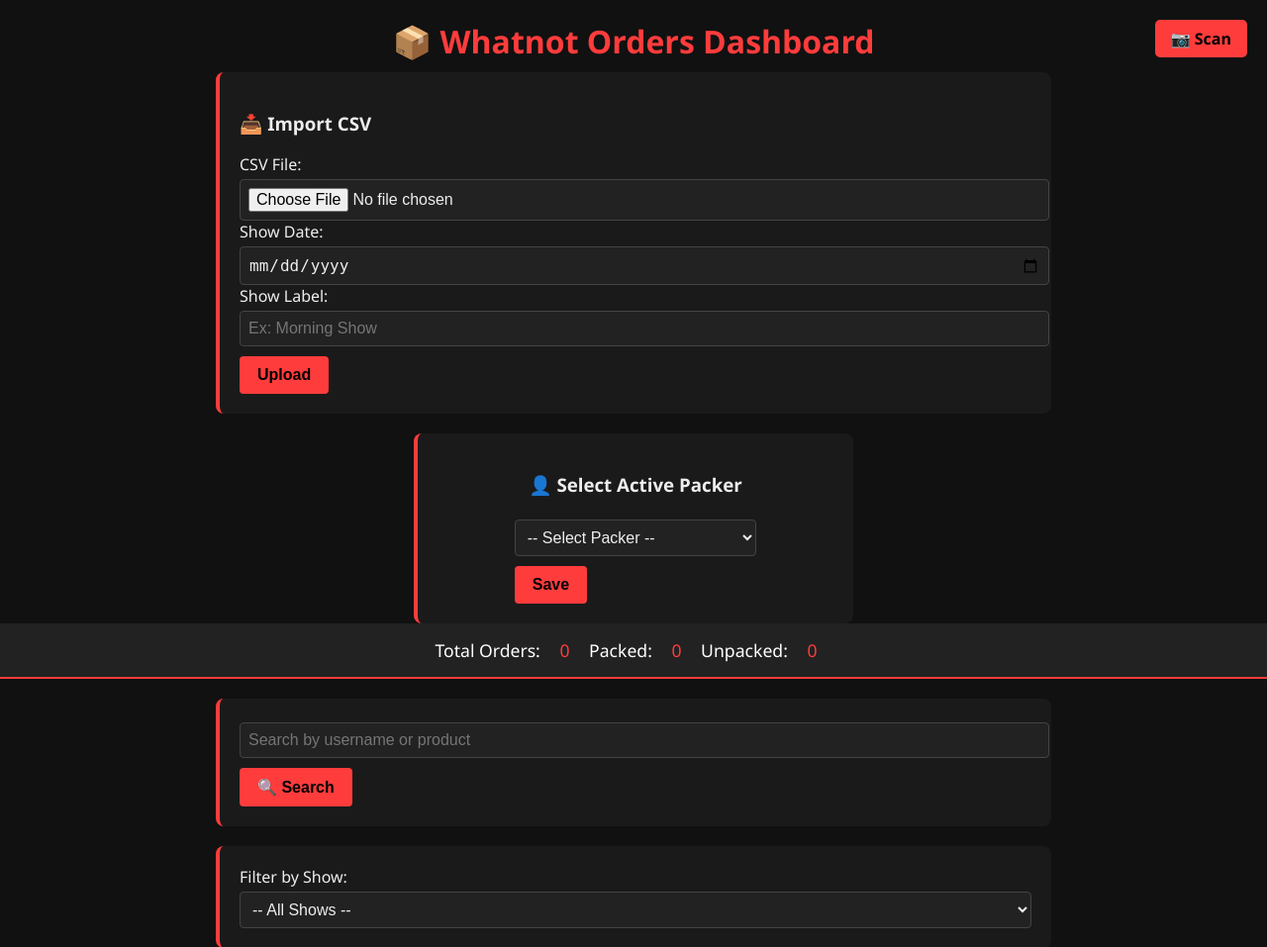
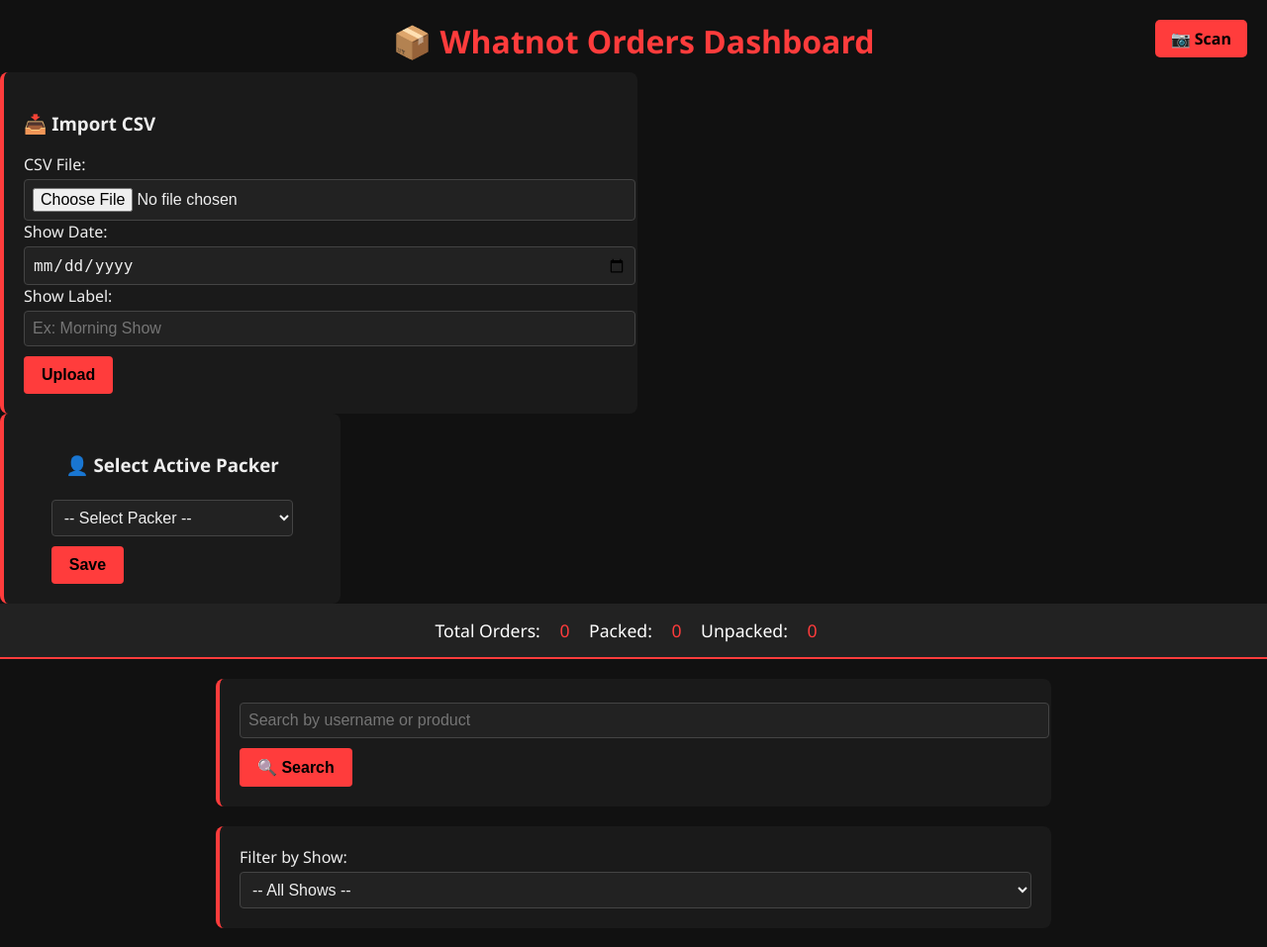
Before and after one commit to macery12/Whatnot-order-helper, a Flask app: page / in a window 1280 px wide. Shown: the top 957 px of the page at 99% size. Run offline with Flask 3, Linux system fonts and the light colour scheme; data that the repository does not hold is empty.

Commit message:
fixesfixesfixes

```diff
--- a/app.py
+++ b/app.py
@@ -29,6 +29,8 @@ def set_active_packers():
     # Redirect based on where the form was submitted from
     return redirect(request.referrer or url_for('index'))
 
+from collections import defaultdict
+
 @app.route('/', methods=['GET', 'POST'])
 def index():
     init_db()
@@ -56,19 +58,23 @@ def index():
     total_packed = len([p for p in all_packages if p.packed])
     total_unpacked = total_orders - total_packed
 
-    # USPS-style grouping
-    grouped_packages = defaultdict(list)
+    # Group by tracking_number or fallback
+    raw_grouped = defaultdict(list)
     for pkg in all_packages:
         if query and query not in (pkg.username.lower() + pkg.product_name.lower()):
             continue
         if selected_date and selected_label:
             if pkg.show_date != selected_date or pkg.show_label != selected_label:
                 continue
+        key = pkg.tracking_number.strip() if pkg.tracking_number else f"missing_{pkg.username}_{pkg.order_number}"
+        raw_grouped[key].append(pkg)
 
-        key = pkg.tracking_number.strip() if pkg.tracking_number else f"missing_{pkg.username}"
-        grouped_packages[key].append(pkg)
+    # Sort groups by first package's username (case-insensitive)
+    grouped_packages = dict(sorted(
+        raw_grouped.items(),
+        key=lambda item: item[1][0].username.lower() if item[1] else ''
+    ))
 
-    # You can still build user-based grouping if needed
     user_packers = {}
     for pkg in all_packages:
         if pkg.username not in user_packers and pkg.packers:
@@ -86,6 +92,7 @@ def index():
         shows=get_shows(),
         selected_show=selected_show
     )
+
 
 @app.route('/add_tracking_group', methods=['POST'])
 def add_tracking_group():
--- a/static/dashboard_styles.css
+++ b/static/dashboard_styles.css
@@ -28,10 +28,21 @@ h1 {
 
 .header-controls {
   display: flex;
-  justify-content: center;
+  justify-content: space-between;
+  align-items: flex-start;
   flex-wrap: wrap;
   gap: 20px;
+  padding: 0 20px;
   margin-top: 10px;
+}
+
+.upload-box {
+  background-color: #1a1a1a;
+  border-left: 4px solid #ff3c3c;
+  padding: 20px;
+  border-radius: 8px;
+  max-width: 600px;
+  flex: 1;
 }
 
 .packer-box {
@@ -39,8 +50,8 @@ h1 {
   border-left: 4px solid #ff3c3c;
   padding: 20px;
   border-radius: 8px;
-  max-width: 400px;
-  margin: 0 auto;
+  max-width: 300px;
+  flex: 1;
   display: flex;
   flex-direction: column;
   align-items: center;
@@ -66,16 +77,6 @@ h1 {
   margin-top: 10px;
   font-size: 1rem;
   cursor: pointer;
-}
-
-.upload-box {
-  background-color: #1a1a1a;
-  border-left: 4px solid #ff3c3c;
-  padding: 20px;
-  border-radius: 8px;
-  max-width: 800px;
-  width: 100%;
-  margin: 0 auto 20px;
 }
 
 .search-form,
```
